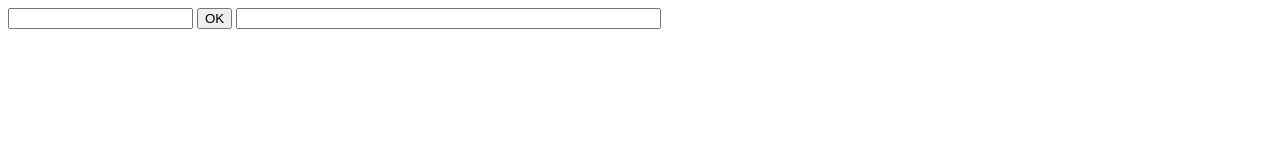
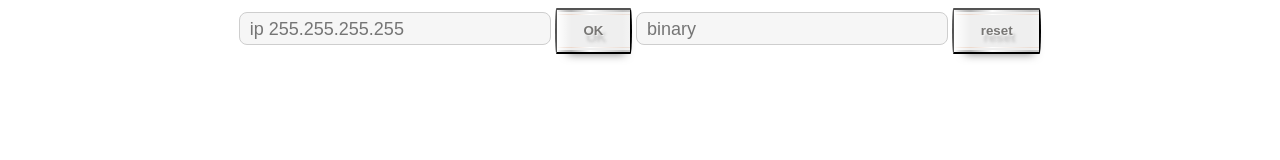
Before and after one commit to Maxim-Turovets/-transfer-ip-address-binary, a plain HTML site: page index.html in a window 1280 px wide. Drawn offline with Linux system fonts and the light colour scheme.

Commit message:
add form , style.css

```diff
--- a/index.html
+++ b/index.html
@@ -4,13 +4,16 @@
 	<meta charset="UTF-8">
 	<title>Document</title>
 	<script src="function.js" type="text/javascript" charset="utf-8"></script>
+	<link rel="stylesheet" href="style.css">
+
 </head>
 
 <body>
-	<form name="form_transfer">
-		<input type="text" name="input_ip">
-		<input type="button" name="ok" value="OK" onclick="parsing(document.form_transfer.input_ip.value)">
-	  <input type="text" name="output_ip" size=50>
+	<form name="form_transfer" align="center" >
+		<input class="inp" type="text" name="input_ip" placeholder="ip 255.255.255.255">
+		<input class="button1" type="button" name="ok" value="OK" onclick="parsing(document.form_transfer.input_ip.value)">
+	  <input class="inp" type="text" name="output_ip" size=50 placeholder="binary">
+	  <input class="button1" type="submit" value="reset" >
 	</form>
 
 </body>
--- /dev/null
+++ b/style.css
@@ -0,0 +1,40 @@
+.inp {
+   width: 300px;
+   font-size: 18px;
+   padding: 6px 0 4px 10px;
+   border: 1px solid #cecece;
+   background: #F6F6f6;
+   border-radius: 8px;
+}
+
+.button1 {
+  position: relative;
+  display: inline-block;
+  color: #777674;
+  font-weight: bold;
+  text-decoration: none;
+  text-shadow: rgba(255,255,255,.5) 1px 1px, rgba(100,100,100,.3) 3px 7px 3px;
+  user-select: none;
+  padding: 1em 2em;
+  outline: none;
+  border-radius: 3px / 100%;
+  background-image:
+   linear-gradient(45deg, rgba(255,255,255,.0) 30%, rgba(255,255,255,.8), rgba(255,255,255,.0) 70%),
+   linear-gradient(to right, rgba(255,255,255,1), rgba(255,255,255,0) 20%, rgba(255,255,255,0) 90%, rgba(255,255,255,.3)),
+   linear-gradient(to right, rgba(125,125,125,1), rgba(255,255,255,.9) 45%, rgba(125,125,125,.5)),
+   linear-gradient(to right, rgba(125,125,125,1), rgba(255,255,255,.9) 45%, rgba(125,125,125,.5)),
+   linear-gradient(to right, rgba(223,190,170,1), rgba(255,255,255,.9) 45%, rgba(223,190,170,.5)),
+   linear-gradient(to right, rgba(223,190,170,1), rgba(255,255,255,.9) 45%, rgba(223,190,170,.5));
+  background-repeat: no-repeat;
+  background-size: 200% 100%, auto, 100% 2px, 100% 2px, 100% 1px, 100% 1px;
+  background-position: 200% 0, 0 0, 0 0, 0 100%, 0 4px, 0 calc(100% - 4px);
+  box-shadow: rgba(0,0,0,.5) 3px 10px 10px -10px;
+}
+
+.button1:hover {
+  transition: .5s linear;
+  background-position: -200% 0, 0 0, 0 0, 0 100%, 0 4px, 0 calc(100% - 4px);
+}
+.button1:active {
+  top: 1px;
+}
```
